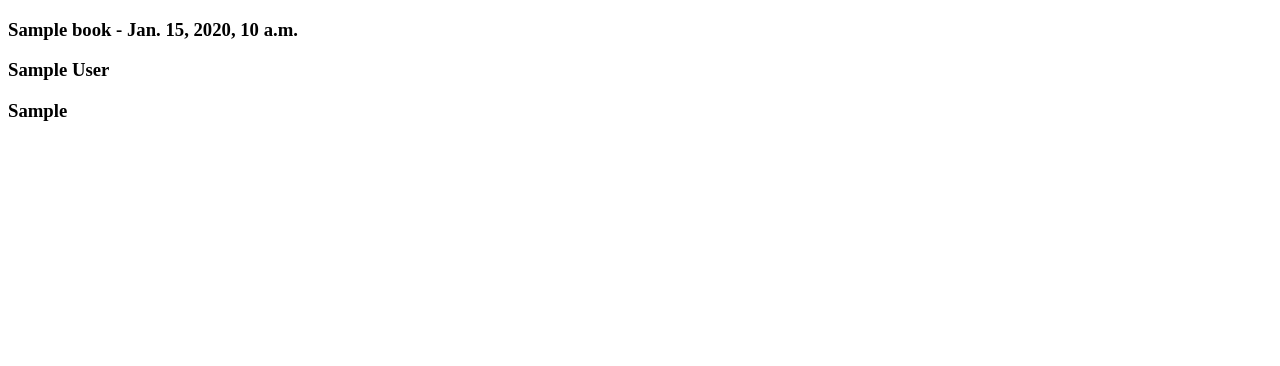
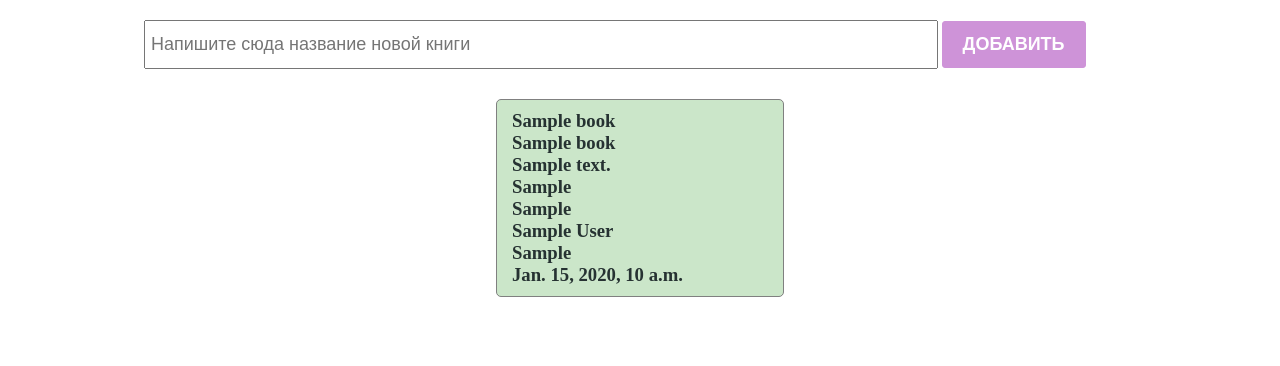
Before and after one commit to jibeknk/todopython, a Django app: page /books/ in a window 1280 px wide. Shown: the top 366 px of the page. Run offline with Django 3.2, Linux system fonts and the light colour scheme; tables that the repository leaves empty hold one stand-in row (values such as "Sample post").

Commit message:
added book form

```diff
--- /dev/null
+++ b/main/static/styles_book/index.css
@@ -0,0 +1,111 @@
+*{
+    box-sizing: border-box;
+    margin: 0;
+    padding: 0;
+    color: #263232;
+}
+
+section{
+    width: 100%;
+    padding: 20px;
+    display: flex;
+    flex-direction: column;
+    align-items: center;
+}
+
+.create_container{
+    width: 80%;
+}
+
+.create_input{
+    padding: 12px 5px;
+    font-size: 18px;
+    width: 80%;
+}
+
+.create_button{
+    padding: 12px 20px;
+    background-color: #ce93d8;
+    border: 1px solid #ce93d8;
+    color: white;
+    font-size: 18px;
+    text-transform: uppercase;
+    font-weight: bold;
+    border-radius: 3px;
+    cursor: pointer;
+}
+
+.create_button:active{
+    border: 1px solid #ce93d8;
+    box-shadow: 2px 2px 5px 3px #f3a5bf;
+    background-color: #913ca0;
+}
+
+.book_container{
+    padding: 30px 20px;
+    display: flex;
+    justify-content: space-around;
+    flex-wrap: wrap;
+    width: 100%;
+}
+
+.book_item{
+    border: 1px solid gray;
+    border-radius: 5px;
+    width: 24%;
+    padding: 10px 15px;
+    background-color: #cbe6c9;
+    margin-bottom: 20px;
+}
+
+.todo_item.marked{
+    background-color: #fee982;
+    border: 2px solid #fad66a;
+}
+
+.todo_item.done{
+    background-color: #e0e0e0;
+    text-decoration: line-through;
+    color: #757575;
+}
+
+.todo_item.done h4, .todo_item.done p, .todo_item.done span{
+    color: #757575;
+}
+
+.todo_item.done img{
+    opacity: 0.5;
+}
+
+.todo_item_header{
+    display: flex;
+    align-items: center;
+    min-height: 35px;
+}
+
+.todo_item_header h4{
+    font-size: 18px;
+    font-family: sans-serif;
+}
+
+.todo_item_footer{
+    display: flex;
+    justify-content: space-between;
+    align-items: center;
+}
+
+.todo_item_footer p{
+    font-size: 15px;
+    font-family: sans-serif;
+}
+
+.todo_item_footer .action_button{
+    display: flex;
+}
+
+ .todo_item_footer img{
+    width: 25px;
+    height: 25px;
+    margin: 0 5px;
+    cursor: pointer;
+}
--- a/main/templates/books.html
+++ b/main/templates/books.html
@@ -1,3 +1,4 @@
+{% load static %}
 <!DOCTYPE html>
 <html lang="en">
 <head>
@@ -5,12 +6,31 @@
     <meta http-equiv="X-UA-Compatible" content="IE=edge">
     <meta name="viewport" content="width=device-width, initial-scale=1.0">
     <title>Document</title>
+    <link rel="stylesheet" href="{% static 'styles_book/index.css' %}" />
 </head>
 <body>
-    {% for book in book_date %}
-        <h3>{{ book.title }} - {{ book.created_at }}</h3>
-        <h3>{{ book.author }}</h3>
-        <h3>{{ book.price }}</h3>
-    {% endfor %}
+    <section>
+        <div class="create_container">
+            <form action="{% url 'add-book' %}" method="POST">
+                {% csrf_token %}
+                <input class="create_input" type="text" placeholder="Напишите сюда название новой книги" name="book_title">
+                <button class="create_button">Добавить</button>
+            </form>
+        </div>
+        <div class="book_container">
+
+        {% for book in book_date %}
+        <div class="book_item">
+            <h3>{{ book.title }}</h3>
+            <h3>{{ book.subtitle }}</h3>
+            <h3>{{ book.description }}</h3>
+            <h3>{{ book.price }}</h3>
+            <h3>{{ book.genre }}</h3>
+            <h3>{{ book.author }}</h3>
+            <h3>{{ book.year }}</h3>
+            <h3>{{ book.created_at }}</h3>
+        </div>
+        {% endfor %}
+    </section>
 </body>
 </html>
--- a/main/views.py
+++ b/main/views.py
@@ -45,3 +45,11 @@ def add_todo(request):
     todo = ToDo(text=text)
     todo.save()
     return redirect(test)
+
+
+def add_book(request):
+    form = request.POST
+    title = form["book_title"]
+    book = Book(title = title)
+    book.save()
+    return redirect(books)
--- a/todo/urls.py
+++ b/todo/urls.py
@@ -30,5 +30,6 @@ urlpatterns = [
     path("deleted/", test6, name="test6"),
     path("books/", books, name="books"),
     path("add-todo/", add_todo, name="add-todo"),
+    path("add-book/", add_book, name="add-book"),
 ]   + static(settings.STATIC_URL, document_root=settings.STATIC_ROOT) \
     + static(settings.MEDIA_URL, document_root=settings.MEDIA_ROOT)
```
Also changed, not shown: main/migrations/0002_books.py, main/migrations/0005_auto_20210413_2112.py (added), main/migrations/0006_auto_20210413_2113.py (added).
